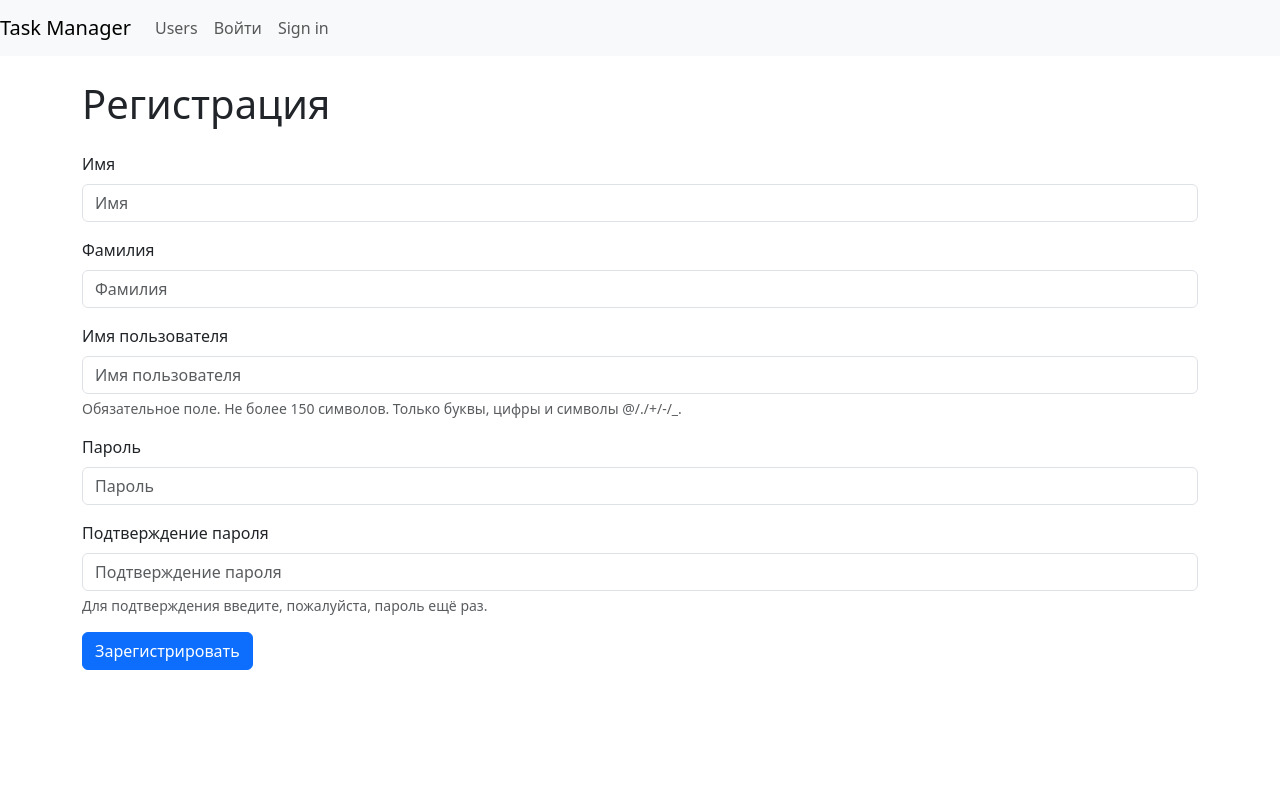
After one commit to Agrarox666/python-project-52, a Django app: page /users/create/ in a window 1280 px wide. The commit adds this page. Run offline with Django 3.2, Linux system fonts and the light colour scheme; some libraries are stand-ins or nearby versions.

Commit message:
add crud operations and templates

```diff
--- a/pyproject.toml
+++ b/pyproject.toml
@@ -6,12 +6,13 @@ authors = ["Igor Loskutov <omfi017@gmail.com>"]
 readme = "README.md"
 
 [tool.poetry.dependencies]
-python = "^3.8"
+python = ">=3.8.1,<4.0"
 python-dotenv = "^1.0.0"
 dj-database-url = "^2.1.0"
 django = "^4.2.7"
 gunicorn = "^21.2.0"
 django-bootstrap5 = "^23.3"
+flake8 = "^6.1.0"
 
 
 [tool.poetry.dev-dependencies]
--- /dev/null
+++ b/task_manager/forms.py
@@ -0,0 +1,49 @@
+import django.forms
+from django.forms import ModelForm, TextInput, PasswordInput, CharField
+
+from task_manager.models import User
+
+
+class UserForm(ModelForm):
+    password2 = CharField(
+        min_length=3, label='Подтверждение пароля',
+        help_text='Для подтверждения введите, пожалуйста, пароль ещё раз.',
+        widget=PasswordInput(attrs={
+            'class': "form-control",
+            'placeholder': "Подтверждение пароля",
+            'autocomplete': "new-password"}
+        )
+    )
+
+    class Meta:
+        model = User
+        fields = ['first_name', 'last_name', 'username', 'password']
+        widgets = {
+            'first_name': TextInput(attrs={
+                'class': 'form-control',
+                'placeholder': "Имя",
+            }),
+            'username': TextInput(attrs={
+                'class': 'form-control',
+                'placeholder': "Имя пользователя"
+            }),
+            'last_name': TextInput(attrs={
+                'class': 'form-control',
+                'placeholder': "Фамилия"
+            }),
+            'password': PasswordInput(attrs={
+                'class': "form-control",
+                'placeholder': "Пароль",
+                'autocomplete': "new-password",
+                'min_length': 3}
+            )
+        }
+        help_texts = {
+            'username': 'Обязательное поле. Не более 150 символов. Только буквы, цифры и символы @/./+/-/_.',
+        }
+        labels = {
+            'first_name': "Имя",
+            'last_name': "Фамилия",
+            'username': "Имя пользователя",
+            'password': "Пароль",
+        }
--- /dev/null
+++ b/task_manager/models.py
@@ -0,0 +1,12 @@
+from django.db import models
+
+
+class User(models.Model):
+    username = models.CharField(max_length=150, unique=True, null=True)
+    first_name = models.CharField(max_length=150, null=True)
+    last_name = models.CharField(max_length=150, null=True)
+    password = models.CharField(max_length=150, unique=True, null=True)
+    created_at = models.DateTimeField(auto_now_add=True)
+
+    def __str__(self):
+        return self.username
--- a/task_manager/settings.py
+++ b/task_manager/settings.py
@@ -64,7 +64,7 @@ TEMPLATES = [
 DATABASES = {
     'default': {
         'ENGINE': 'django.db.backends.sqlite3',
-        'NAME': BASE_DIR / 'db.sqlite3',
+        'NAME': BASE_DIR / 'users',
     }
 }
 
--- /dev/null
+++ b/task_manager/templates/create.html
@@ -0,0 +1,16 @@
+{% extends "main.html" %}
+
+{% block content %}
+  <h1 class="my-4">Регистрация</h1>
+  <form action="{% url 'user_create' %}" method="post">
+        {% csrf_token %}
+        {% for field in form %}
+          <div class="mb-3">
+              <label class="form-label" for="{{ field.auto_id }}">{{field.label}}</label>
+              <div>{{field}}</div>
+              <div class="form-text">{{ field.help_text }}</div>
+          </div>
+          {% endfor %}
+        <input class="btn btn-primary" type="submit" value="Зарегистрировать">
+  </form>
+{% endblock %}
--- a/task_manager/templates/main.html
+++ b/task_manager/templates/main.html
@@ -10,25 +10,26 @@
   </head>
   <body class="d-flex flex-column min-vh-100">
     <nav class="navbar navbar-expand-lg navbar-light bg-light">
-      <a class="navbar-brand" href="/">{{ app_name }}</a>
+      <a class="navbar-brand" href="/">{{ nav_app_name }}</a>
       <button class="navbar-toggler" data-toggle="collapse" data-target="#navbarToggleExternalContent">
         <span class="navbar-toggler-icon"></span>
       </button>
       <div class="collapse navbar-collapse" id="navbarToggleExternalContent">
         <ul class="navbar-nav">
           <li class="nav-item">
-            <a class= "nav-link" href="/users/">{{ users }}</a>
+            <a class= "nav-link" href="/users/">{{ nav_users }}</a>
           </li>
           <li class="nav-item">
-            <a class= "nav-link" href="/login/">{{ log_in }}</a>
+            <a class= "nav-link" href="/login/">{{ nav_log_in }}</a>
           </li>
           <li class="nav-item">
-            <a class= "nav-link" href="/users/create/">{{ sign_in }}</a>
+            <a class= "nav-link" href="/users/create/">{{ nav_sign_in }}</a>
           </li>
         </ul>
       </div>
     </nav>
-  {% get_current_language as LANGUAGE_CODE %}
-    <p>Язык: {{ LANGUAGE_CODE }}</p>
+    <div class="container wrapper flex-grow-1">
+      {% block content %}{% endblock %}
+    </div>
   </body>
 </html>
--- a/task_manager/urls.py
+++ b/task_manager/urls.py
@@ -20,5 +20,9 @@ from task_manager import views
 
 urlpatterns = [
     path('admin/', admin.site.urls),
-    path('', views.main)
+    path('', views.MainView.as_view(), name='main'),
+    path('users/', views.GetUsersView.as_view(), name='get_users'),
+    path('users/create/', views.CreateUserView.as_view(), name='user_create'),
+    path('users/<int:pk>/update/', views.UpdateUserView.as_view(), name='user_update'),
+    path('users/<int:pk>/delete/', views.DeleteUserView.as_view(), name='user_delete'),
 ]
--- a/task_manager/views.py
+++ b/task_manager/views.py
@@ -1,12 +1,83 @@
-from django.shortcuts import render
+from django.shortcuts import render, redirect
 from django.utils.translation import gettext
+from django.views import View
+
+from task_manager.forms import UserForm
+from task_manager.models import User
+
+nav_context = {
+    'nav_app_name': gettext('Task Manager'),
+    'nav_users': gettext('Users'),
+    'nav_log_in': gettext('Log in'),
+    'nav_sign_in': gettext('Sign in'),
+}
 
 
-def main(request):
-    context = {
-        'app_name': gettext('Task Manager'),
-        'users': gettext('Users'),
-        'log_in': gettext('Log in'),
-        'sign_in': gettext('Sign in'),
-    }
-    return render(request, 'main.html', context)
+class MainView(View):
+
+    def get(self, request, *args, **kwargs):
+        return render(request, 'main.html', nav_context)
+
+
+class GetUsersView(View):
+    def get(self, request, *args, **kwargs):
+        users = User.objects.all()
+        context = {'users': users}
+        context.update(nav_context)
+        return render(request, 'users.html', context)
+
+
+class CreateUserView(View):
+    def get(self, request, *args, **kwargs):
+        form = UserForm()
+        context = {'form': form}
+        context.update(nav_context)
+        return render(request, 'create.html', context)
+
+    def post(self, request, *args, **kwargs):
+        form = UserForm(request.POST)
+        if form.is_valid():
+            form.save()
+            return redirect('main')
+        context = {'form': form}
+        context.update(nav_context)
+        return render(request, 'create.html', context)
+
+
+class UpdateUserView(View):
+    def get(self, request, *args, **kwargs):
+        user_id = kwargs.get('pk')
+        user = User.objects.get(id=user_id)
+        form = UserForm(instance=user)
+
+        context = {'form': form, 'user_id': user_id}
+        context.update(nav_context)
+        return render(request, 'update.html', context)
+
+    def post(self, request, *args, **kwargs):
+        user_id = kwargs.get('pk')
+        user = User.objects.get(id=user_id)
+        form = UserForm(request.POST, instance=user)
+        if form.is_valid():
+            form.save()
+            return redirect('get_users')
+        context = {'form': form, 'user_id': user_id}
+        context.update(nav_context)
+        return render(request, 'update.html', context)
+
+
+class DeleteUserView(View):
+
+    def get(self, request, *args, **kwargs):
+        user_id = kwargs.get('pk')
+        user = User.objects.get(id=user_id)
+        context = {'user': user}
+        context.update(nav_context)
+        return render(request, 'delete.html', context)
+
+    def post(self, request, *args, **kwargs):
+        user_id = kwargs.get('pk')
+        user = User.objects.get(id=user_id)
+        if user:
+            user.delete()
+        return redirect('get_users')
```
Also changed, not shown: task_manager/templates/delete.html (added, +11 -0 lines), task_manager/templates/update.html (added, +16 -0 lines), task_manager/templates/users.html (added, +29 -0 lines), task_manager/migrations/0001_initial.py (added), task_manager/migrations/0002_remove_user_full_name_remove_user_name_and_more.py (added), task_manager/migrations/0003_user_password.py (added), task_manager/migrations/__init__.py (added), 3 other files.
